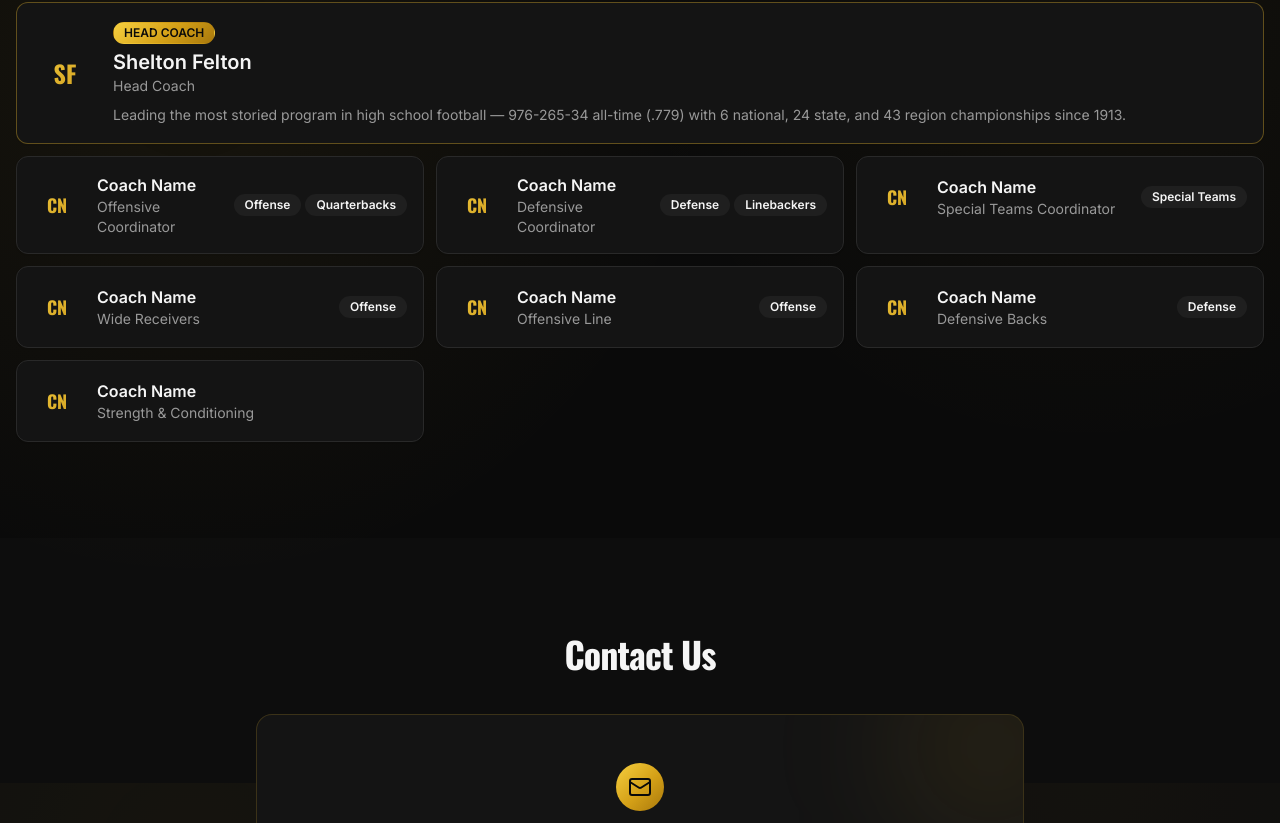
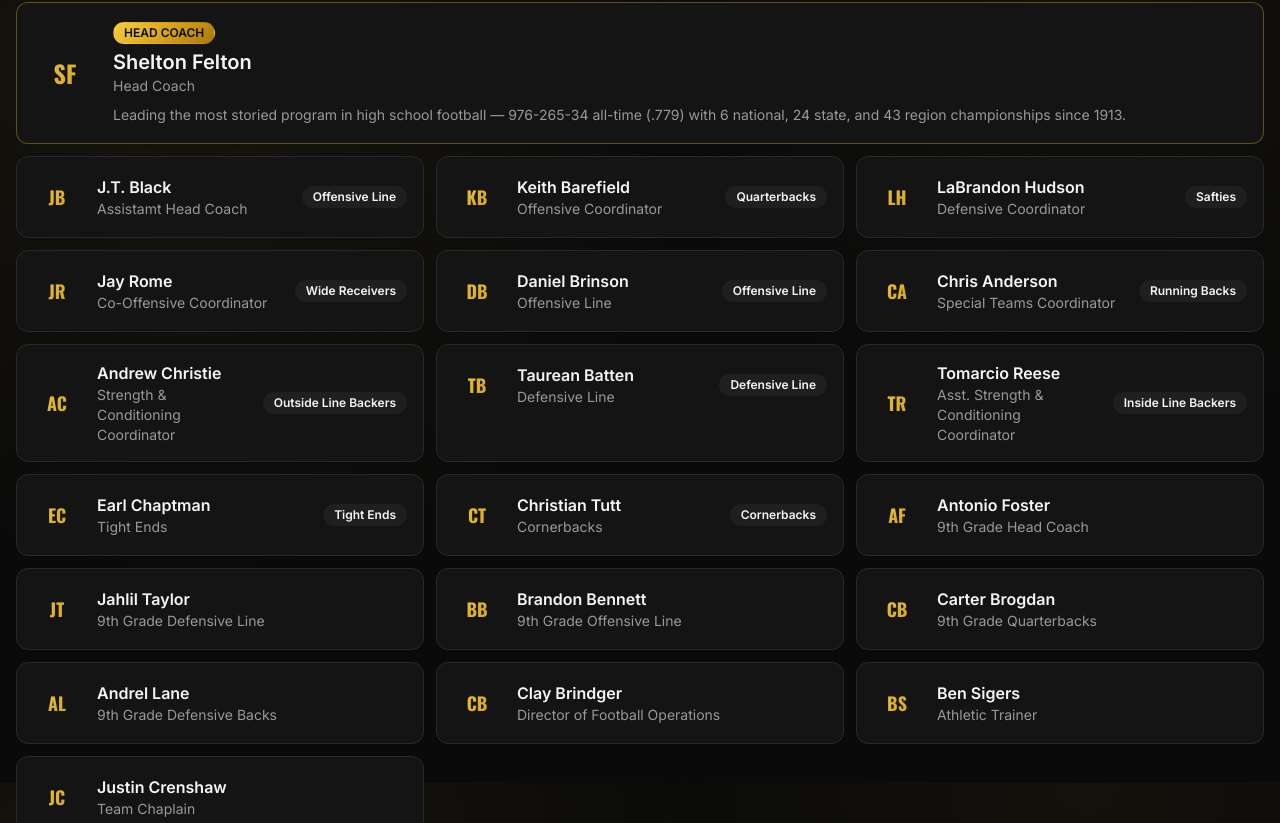
Before and after one commit to calebbsides/vhs-wildcats, a React (Vite) app: page / in a window 1280 px wide. Shown: the part 8017-8840 px from the top of the page. Built offline with nearby package versions, Linux system fonts and the light colour scheme.

Commit message:
Update content.ts
Updated Coaching Staff

```diff
--- a/src/data/content.ts
+++ b/src/data/content.ts
@@ -266,13 +266,25 @@ export const content = {
       units: ["Program"],
       bio: "Leading the most storied program in high school football — 976-265-34 all-time (.779) with 6 national, 24 state, and 43 region championships since 1913.",
     },
-    { name: "Coach Name", title: "Offensive Coordinator", units: ["Offense", "Quarterbacks"] },
-    { name: "Coach Name", title: "Defensive Coordinator", units: ["Defense", "Linebackers"] },
-    { name: "Coach Name", title: "Special Teams Coordinator", units: ["Special Teams"] },
-    { name: "Coach Name", title: "Wide Receivers", units: ["Offense"] },
-    { name: "Coach Name", title: "Offensive Line", units: ["Offense"] },
-    { name: "Coach Name", title: "Defensive Backs", units: ["Defense"] },
-    { name: "Coach Name", title: "Strength & Conditioning" },
+    { name: "J.T. Black", title: "Assistamt Head Coach", units: ["Offensive Line"] },
+    { name: "Keith Barefield", title: "Offensive Coordinator", units: ["Quarterbacks"] },
+    { name: "LaBrandon Hudson", title: "Defensive Coordinator", units: ["Safties"] },
+    { name: "Jay Rome", title: "Co-Offensive Coordinator", units: ["Wide Receivers"] },
+    { name: "Daniel Brinson", title: "Offensive Line", units: ["Offensive Line"] },
+    { name: "Chris Anderson", title: "Special Teams Coordinator", units: ["Running Backs"] },
+    { name: "Andrew Christie", title: "Strength & Conditioning Coordinator", units: ["Outside Line Backers"] },
+    { name: "Taurean Batten", title: "Defensive Line", units: ["Defensive Line"] },
+    { name: "Tomarcio Reese", title: "Asst. Strength & Conditioning Coordinator", units: ["Inside Line Backers"] },
+    { name: "Earl Chaptman", title: "Tight Ends", units: ["Tight Ends"] },
+    { name: "Christian Tutt", title: "Cornerbacks", units: ["Cornerbacks"] },
+    { name: "Antonio Foster", title: "9th Grade Head Coach" },
+    { name: "Jahlil Taylor", title: "9th Grade Defensive Line" },
+    { name: "Brandon Bennett", title: "9th Grade Offensive Line" },
+    { name: "Carter Brogdan", title: "9th Grade Quarterbacks" },
+    { name: "Andrel Lane", title: "9th Grade Defensive Backs" },
+    { name: "Clay Brindger", title: "Director of Football Operations" },
+    { name: "Ben Sigers", title: "Athletic Trainer" },
+    { name: "Justin Crenshaw", title: "Team Chaplain" },
   ],
 
   /* -------------------------------------------------------------------------
```
